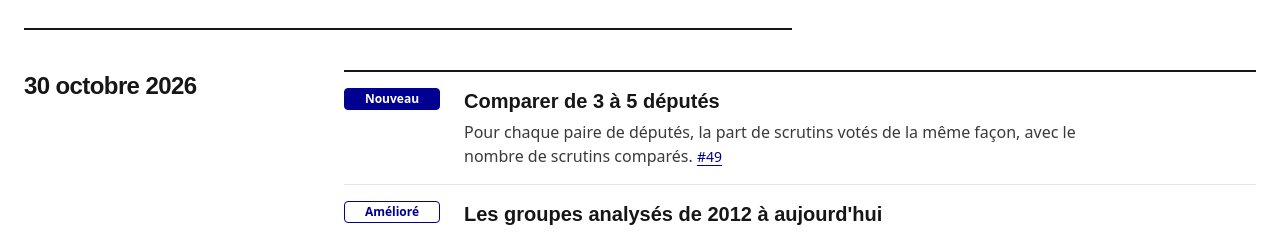
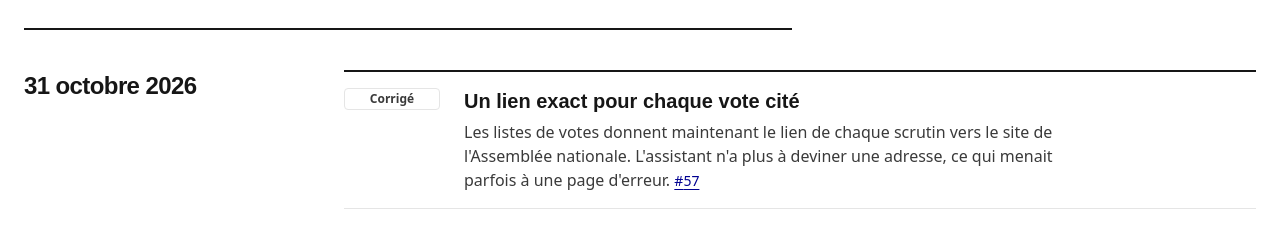
Before and after one commit to Toumi-Elyes/mcp-assemblee-nationale, a Next.js app in the folder web/: page /nouveautes in a window 1280 px wide. Shown: the part 369-605 px from the top of the page. Built offline with nearby package versions, Linux system fonts and the light colour scheme; no server answers.

Commit message:
docs: annonce dans le journal des nouveautés les liens exacts de chaque scrutin

```diff
--- a/web/src/content/changelog.ts
+++ b/web/src/content/changelog.ts
@@ -29,6 +29,18 @@ export const CHANGE_LABELS: Readonly<Record<ChangeKind, string>> = {
 };
 
 export const CHANGELOG: readonly ChangelogDay[] = [
+  {
+    date: "2026-10-31",
+    changes: [
+      {
+        kind: "correction",
+        title: "Un lien exact pour chaque vote cité",
+        detail:
+          "Les listes de votes donnent maintenant le lien de chaque scrutin vers le site de l'Assemblée nationale. L'assistant n'a plus à deviner une adresse, ce qui menait parfois à une page d'erreur.",
+        pr: 57,
+      },
+    ],
+  },
   {
     date: "2026-10-30",
     changes: [
```
Also changed, not shown: 1 other file (tests, documents, lock files or other folders).
